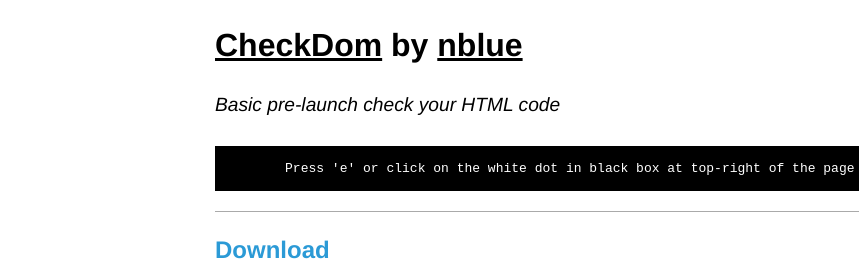
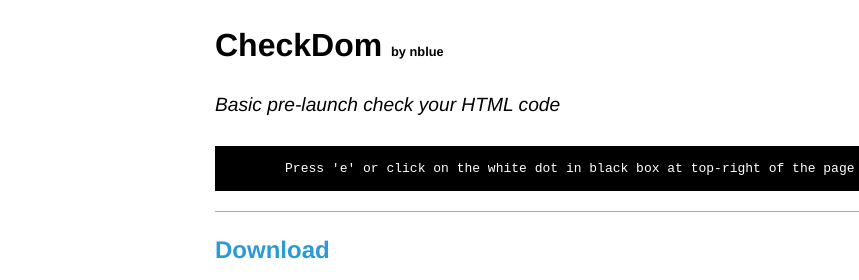
Before and after one commit to kanyarut/CheckDom, a plain HTML site: page index.html in a window 1280 px wide. Shown: the top 280 px of the page, 0-859 px from the left. Drawn offline with nearby package versions, Linux system fonts and the light colour scheme.

```diff
--- a/index.html
+++ b/index.html
@@ -17,9 +17,9 @@ body {
   width: 850px;
 }
 h1 { font-size: 2em; color: #000000; margin-bottom: 3px; }
-h1 .small { font-size: 0.4em; }
+h2 .small { font-size: 0.4em; }
 h2 { font-size: 2em; }
-h1 a { text-decoration: none }
+h2 a { text-decoration: none }
 h3 { font-size: 1.5em; color: #2b9ad6; }
 a { color: #000000; }
 .description { font-size: 1.2em; margin-bottom: 30px; margin-top: 30px; font-style: italic;}
```
